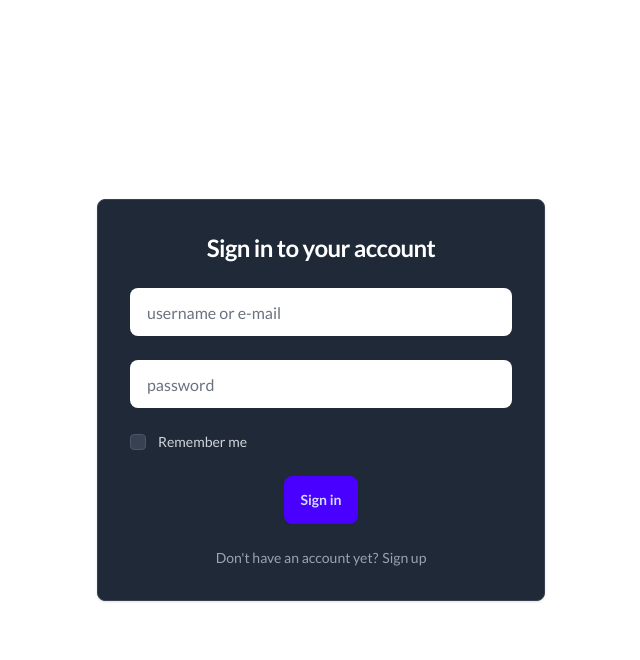
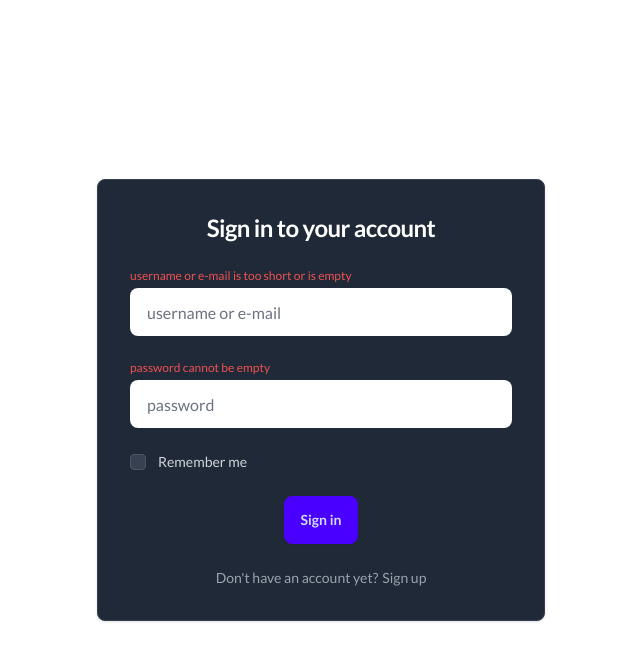
Before and after one commit to georgephilippas-ber/finance-fastapi-sqlmodel, a Next.js app in the folder nexus/: page /authentication/login in a window 1280 px wide. Both pictures are taken after a click on the button "Sign in". Shown: the top 660 px of the page, without its empty margins (319-959 px from the left). Built offline with nearby package versions, Linux system fonts and the light colour scheme.

Commit message:
Initial commit

```diff
--- a/nexus/src/components/authentication/login.tsx
+++ b/nexus/src/components/authentication/login.tsx
@@ -1,7 +1,7 @@
 import {useTranslation} from "react-i18next";
 
 import i18n from "../../i18n/i18n";
-import {MouseEventHandler, useMemo, useState} from "react";
+import {MouseEventHandler, useEffect, useMemo, useState} from "react";
 import {createLoginValidationSchema} from "@/core/validation/login";
 import {ZodError} from "zod";
 
@@ -14,7 +14,25 @@ export function Login()
 
     const {t} = useTranslation('authentication');
 
+    const [errors, setErrors] = useState<{ identifier?: string; password?: string }>({});
+
     const validationSchema = useMemo(() => createLoginValidationSchema(t), [t]);
+
+    useEffect(() =>
+    {
+        setErrors(prevState =>
+        {
+            return {...prevState, identifier: undefined};
+        });
+    }, [identifier])
+
+    useEffect(() =>
+    {
+        setErrors(prevState =>
+        {
+            return {...prevState, password: undefined};
+        });
+    }, [password])
 
     const handler: MouseEventHandler<HTMLButtonElement> = (event) =>
     {
@@ -26,7 +44,16 @@ export function Login()
         {
             const error = e as ZodError;
 
-            console.log(error);
+            for (const fieldError of error.errors)
+            {
+                if ((fieldError.path.length === 1) && (fieldError.path[0] === "identifier"))
+                    setErrors(prevState => ({...prevState, identifier: fieldError.message}));
+
+                if ((fieldError.path.length === 1) && (fieldError.path[0] === "password"))
+                    setErrors(prevState => ({...prevState, password: fieldError.message}));
+
+                console.log(errors);
+            }
         }
     }
 
@@ -40,17 +67,23 @@ export function Login()
                     </h1>
                     <div className="space-y-4 md:space-y-6 flex flex-col items-center w-full">
                         <div className={"w-full"}>
+                            {errors.identifier ?
+                                <p className={"w-full text-xs text-red-500 mb-1"}>{errors.identifier}</p> : null}
                             <input value={identifier} onChange={event => setIdentifier(event.target.value)}
                                    id={"identifier"} name={"identifier"} autoComplete={"username"} type="text"
                                    className="input w-full"
                                    placeholder={t("forms.login.placeholder.identifier")} required/>
                         </div>
+
                         <div className={"w-full"}>
+                            {errors.password ?
+                                <p className={"w-full text-xs text-red-500 mb-1"}>{errors.password}</p> : null}
                             <input value={password} onChange={event => setPassword(event.target.value)} id={"password"}
                                    name={"password"} autoComplete={"new-password"} type="password"
                                    placeholder={t("forms.login.placeholder.password")} className="input w-full"
                                    required/>
                         </div>
+
                         <div className="flex justify-between flex-col items-start gap-3 w-full">
                             <div className="flex items-start">
                                 <div className="flex items-center h-5">
```
